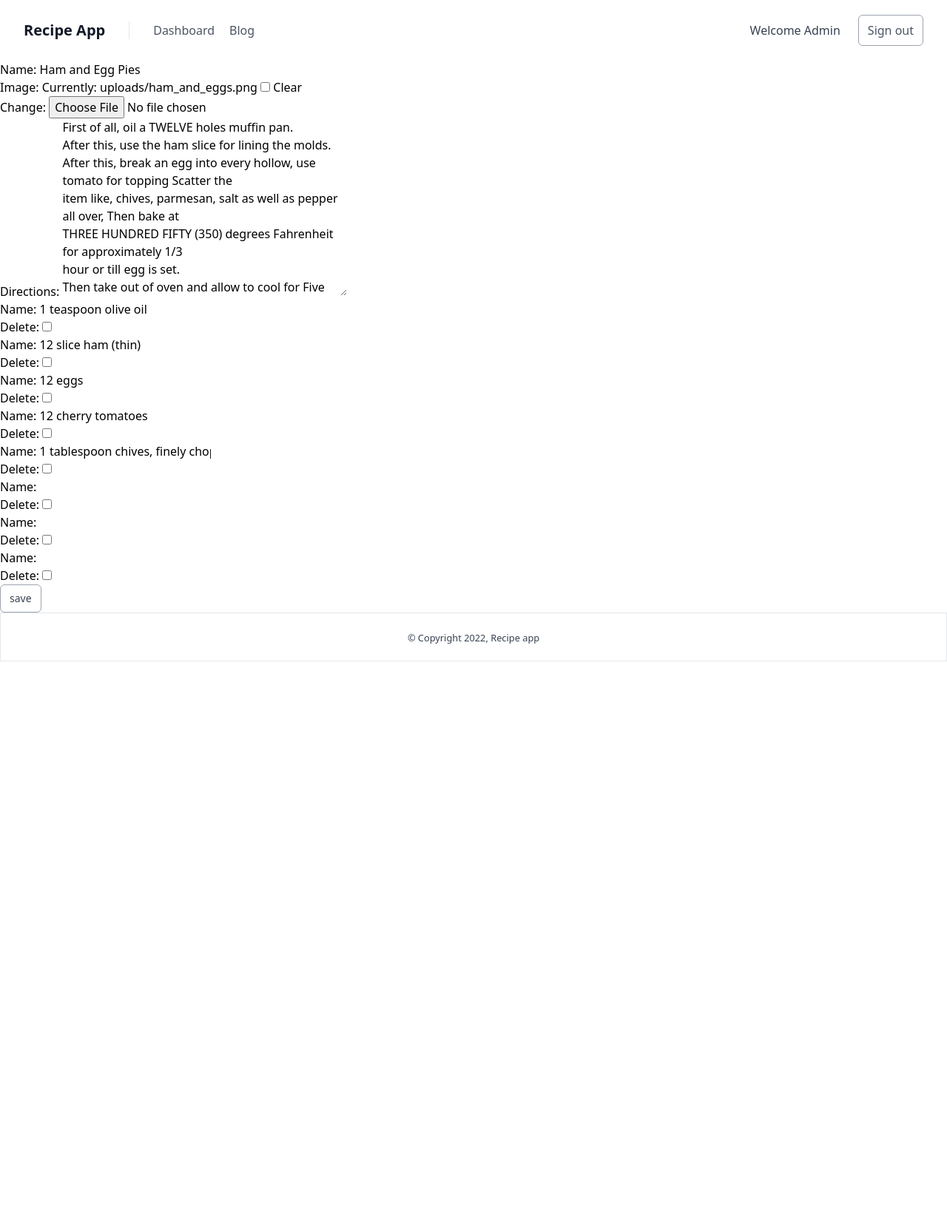
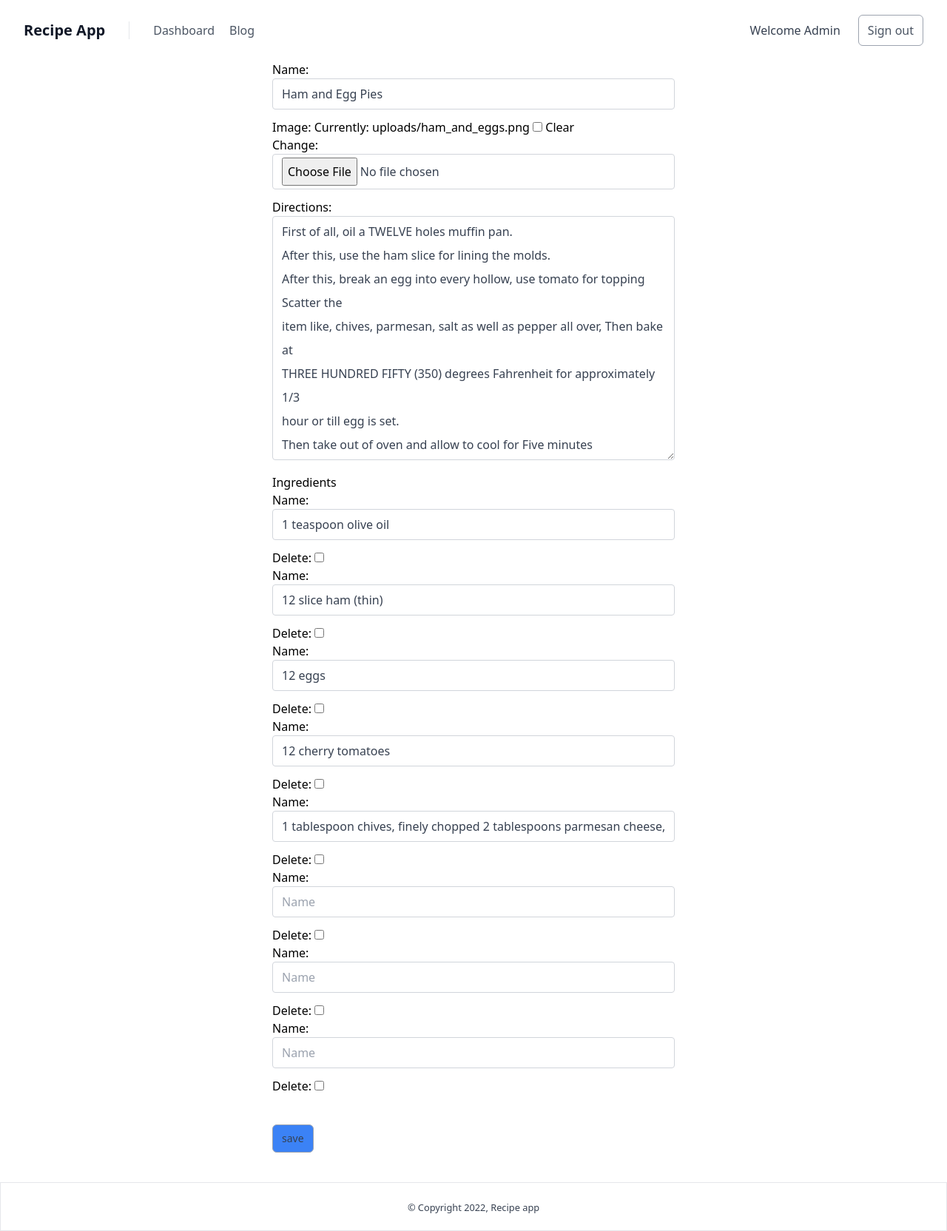
Before and after one commit to yohi441/trial-app, a Django app: page /recipe/update/1/ in a window 1280 px wide. Shown: the whole page at 74% size. Before the commit the page ends 894 px from the top, so only its background shows below. Run offline with Django 3.2, Linux system fonts and the light colour scheme; a user stored in the database is signed in; data comes from the database, SQL or seed files in the repository; both versions use the stored data as it was after the commit.

Commit message:
update form style

```diff
--- a/recipe/forms.py
+++ b/recipe/forms.py
@@ -3,6 +3,7 @@ from django.contrib.auth.forms import AuthenticationForm
 from django.contrib.auth.forms import UserCreationForm
 from account.models import Account
 from recipe.models import Recipe, Ingredient
+
 
 
 
@@ -16,14 +17,26 @@ class RecipeForm(forms.ModelForm):
             'directions',
         ]
 
+    def __init__(self, *args, **kwargs):
+        super().__init__(*args, **kwargs)
 
-class IngredientForm(forms.ModelForm):
+        for field in self.fields:
+            self.fields[field].widget.attrs.update({
+                'class': "w-full bg-white rounded border border-gray-300 focus:border-indigo-500 focus:ring-2 focus:ring-indigo-200 text-base outline-none text-gray-700 py-1 px-3 leading-8 transition-colors duration-200 ease-in-out mb-3",
+                'placeholder': str(field).replace('_', ' ').capitalize(),
+            })
 
-    class Meta:
-        model = Ingredient
-        fields = [
-            'name',
-        ]
+
+class InlineFormSet(forms.BaseInlineFormSet):
+
+    def __init__(self, *args, **kwargs):
+        super(InlineFormSet, self).__init__(*args, **kwargs)
+        for form in self.forms:
+            form.fields['name'].widget.attrs.update({
+                    'class': "w-full bg-white rounded border border-gray-300 focus:border-indigo-500 focus:ring-2 focus:ring-indigo-200 text-base outline-none text-gray-700 py-1 px-3 leading-8 transition-colors duration-200 ease-in-out mb-3",
+                    'placeholder': 'Name'
+                })
+
 
 
 
--- a/recipe/views.py
+++ b/recipe/views.py
@@ -1,13 +1,13 @@
 
 from django.shortcuts import render, redirect
-from recipe.forms import LoginForm, RegisterForm, RecipeForm, IngredientForm
+from recipe.forms import LoginForm, RegisterForm, RecipeForm, InlineFormSet
 from django.contrib.auth import login, logout
 from django.urls import reverse
 from django.views.generic import View, ListView
 from django.contrib.auth.mixins import LoginRequiredMixin
 from recipe.models import Ingredient, Recipe
+from django.shortcuts import get_object_or_404
 from django.forms import inlineformset_factory
-from django.shortcuts import get_object_or_404
 
 
 
@@ -108,10 +108,9 @@ class DetailView(View):
 class RecipeFormView(LoginRequiredMixin, View):
 
     def get(self, request):
+        IngredientFormset = inlineformset_factory(Recipe, Ingredient, fields=('name',), extra=10, can_delete=False, formset=InlineFormSet)
         form = RecipeForm()
-        ingredient_formset = inlineformset_factory(Recipe, Ingredient, fields=('name',))
-
-        formset = ingredient_formset()
+        formset = IngredientFormset()
         context = {
             'form': form,
             'formset': formset
@@ -119,13 +118,13 @@ class RecipeFormView(LoginRequiredMixin, View):
         return render(request, 'recipe_form.html', context)
 
     def post(self, request):
-        ingredient_formset = inlineformset_factory(Recipe, Ingredient, fields=('name',))
+        IngredientFormset = inlineformset_factory(Recipe, Ingredient, fields=('name',), extra=10, can_delete=False, formset=InlineFormSet)
         form = RecipeForm(request.POST)
         if form.is_valid():
             instance = form.save(commit=False)
             instance.author = request.user
             form.save()
-        formset = ingredient_formset(request.POST, instance=instance)
+        formset = IngredientFormset(request.POST, instance=instance)
         if formset.is_valid():
             formset.save()
 
@@ -135,10 +134,11 @@ class RecipeUpdateView(LoginRequiredMixin, View):
 
     def get(self, request, pk):
         recipe = get_object_or_404(Recipe, pk=pk)
+        IngredientFormset = inlineformset_factory(Recipe, Ingredient, fields=('name',), formset=InlineFormSet)
         form = RecipeForm(instance=recipe)
-        ingredient_formset = inlineformset_factory(Recipe, Ingredient, fields=('name',))
 
-        formset = ingredient_formset(instance=recipe)
+
+        formset = IngredientFormset(instance=recipe)
         context = {
             'form': form,
             'formset': formset,
@@ -149,9 +149,9 @@ class RecipeUpdateView(LoginRequiredMixin, View):
 
     def post(self, request, pk):
         recipe = get_object_or_404(Recipe, pk=pk)
-        ingredient_formset = inlineformset_factory(Recipe, Ingredient, fields=('name',))
+        IngredientFormset = inlineformset_factory(Recipe, Ingredient, fields=('name',), formset=InlineFormSet)
         form = RecipeForm(request.POST, instance=recipe)
-        formset = ingredient_formset(request.POST, instance=recipe)
+        formset = IngredientFormset(request.POST, instance=recipe)
         if form.is_valid():
             form.save()
         if formset.is_valid():
--- a/static/css/output.css
+++ b/static/css/output.css
@@ -802,6 +802,14 @@ video {
   max-width: 80rem;
 }
 
+.max-w-lg {
+  max-width: 32rem;
+}
+
+.max-w-xl {
+  max-width: 36rem;
+}
+
 .flex-1 {
   flex: 1 1 0%;
 }
@@ -1501,6 +1509,11 @@ video {
   background-color: rgb(156 163 175 / var(--tw-bg-opacity));
 }
 
+.hover\:bg-blue-400:hover {
+  --tw-bg-opacity: 1;
+  background-color: rgb(96 165 250 / var(--tw-bg-opacity));
+}
+
 .hover\:bg-opacity-50:hover {
   --tw-bg-opacity: 0.5;
 }
--- a/templates/base.html
+++ b/templates/base.html
@@ -8,7 +8,7 @@
     <link rel="stylesheet" href="{% static 'css/output.css' %}">
     <link rel="stylesheet" href="{% static 'css/indicator.css' %}" />
     <script defer src="https://unpkg.com/alpinejs@3.x.x/dist/cdn.min.js"></script>
-    <title>trial-app</title>
+    <title>Trial-app</title>
 </head>
 <body>
     {% include 'components/header.html' %}
--- a/templates/recipe_update_form.html
+++ b/templates/recipe_update_form.html
@@ -2,12 +2,21 @@
 
 
 {% block content %}
-<form action="{% url 'recipe-update' recipe.id   %}" method="POST" hx-boost="true" hx-indicator="#my-indicator">
-    {% csrf_token %}
-    {{form.as_p}}
-    {{formset.as_p}}
+<div class="px-4 container mx-auto max-w-xl mb-10">
+    <div class="">
+        <form action="{% url 'recipe-update' recipe.id %}" method="POST" hx-boost="true" hx-indicator="#my-indicator">
+            {% csrf_token %}
+            {{form.as_p}}
+            <div>
+                Ingredients
+            </div>
+            {{formset.as_p}}
 
-    <button class="py-2 px-3 border border-gray-400 rounded-md text-sm text-gray-700 hover:bg-gray-400 hover:bg-opacity-50" type="submit">save</button>
-</form>
+            <button class="bg-blue-500 mt-10 py-2 px-3 border border-gray-400 rounded-md text-sm text-gray-700 hover:bg-gray-400 hover:bg-opacity-50" type="submit">save</button>
+        </form>
+    </div>
+
+</div>
+
 
 {% endblock  %}
```
Also changed, not shown: templates/recipe_form.html (+15 -6 lines), db.sqlite3.
